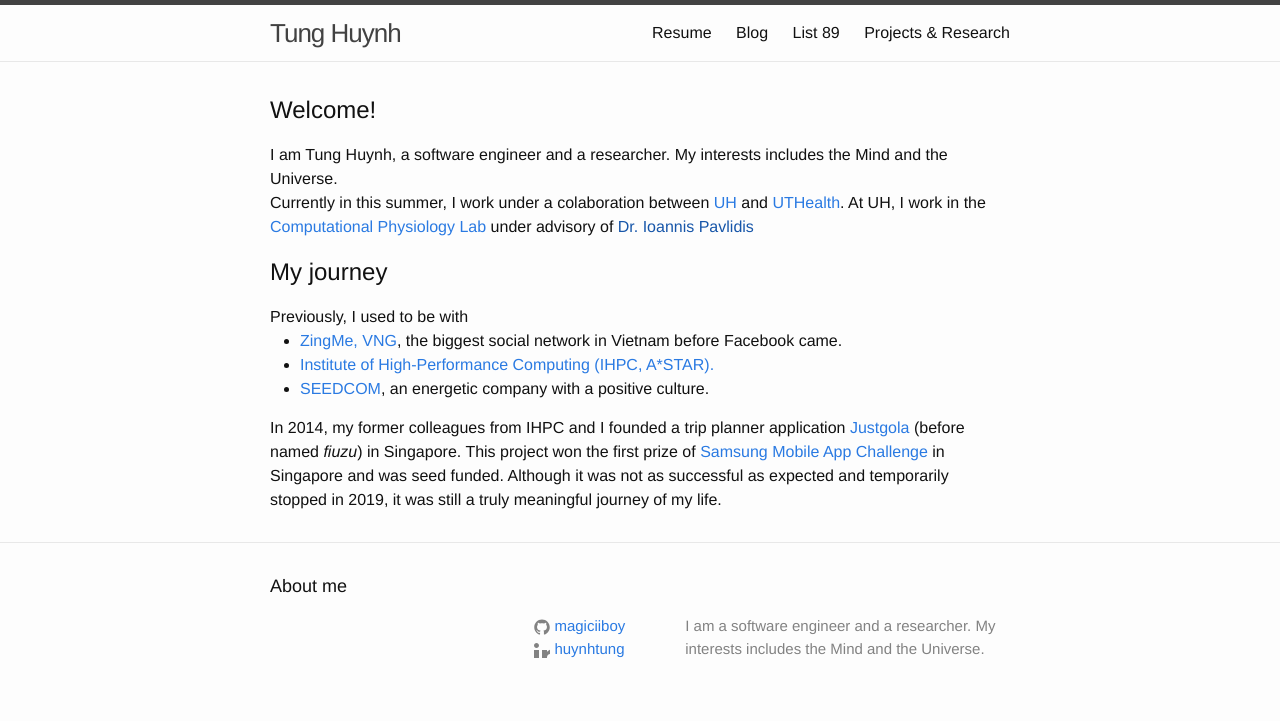
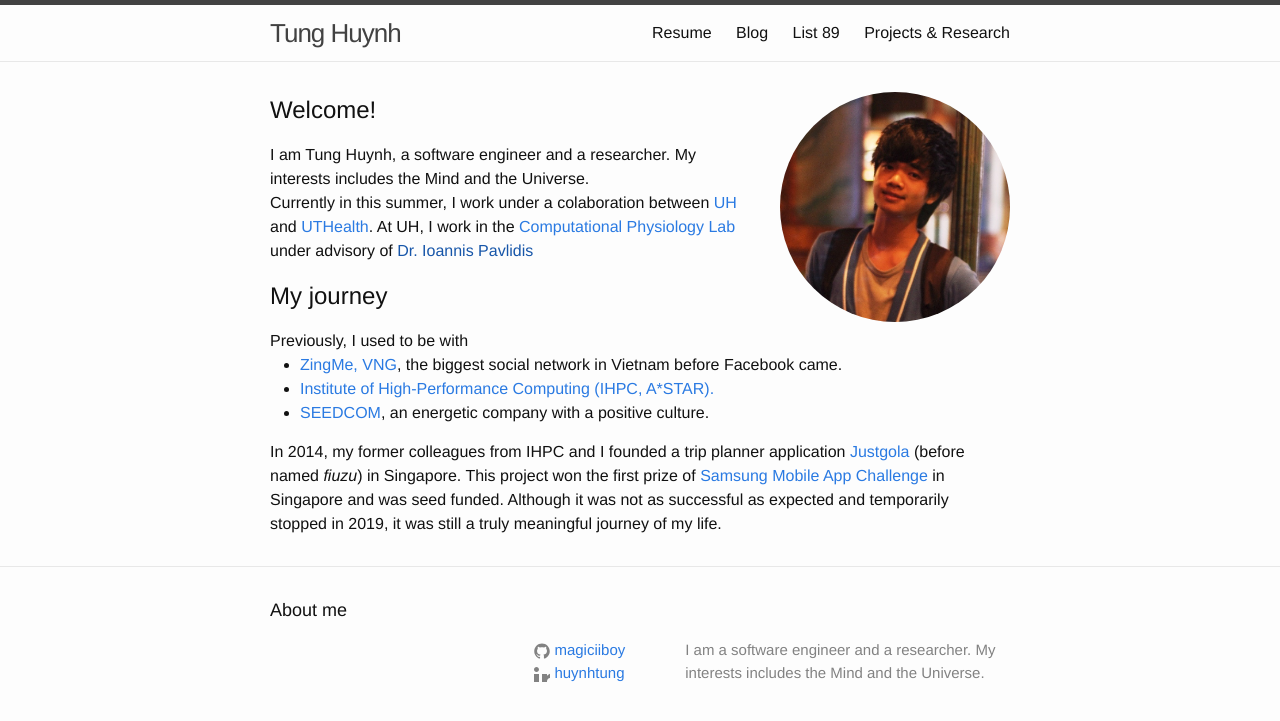
Before and after one commit to magiciiboy/magiciiboy.github.io, a Jekyll site: the page built from index.html, in a window 1280 px wide. Shown: the top 721 px of the page. Built offline with Jekyll 4.4.1, drawn with Linux system fonts in a browser that asks for light colours.

Commit message:
Update homepage

```diff
--- a/index.html
+++ b/index.html
@@ -1,7 +1,7 @@
 ---
 layout: default
 ---
-
+<img alt="Tung Huynh" src="/images/tunghuynh.png" style="float: right;width: 230px;border-radius: 115px;margin-left: 33px;margin-bottom: 23px;" />
 <h2>Welcome!</h2>
 I am Tung Huynh, a software engineer and a researcher. My interests includes the Mind and the Universe.
 <br/>
```
Also changed, not shown: images/tunghuynh.png (added), 3 other files.
